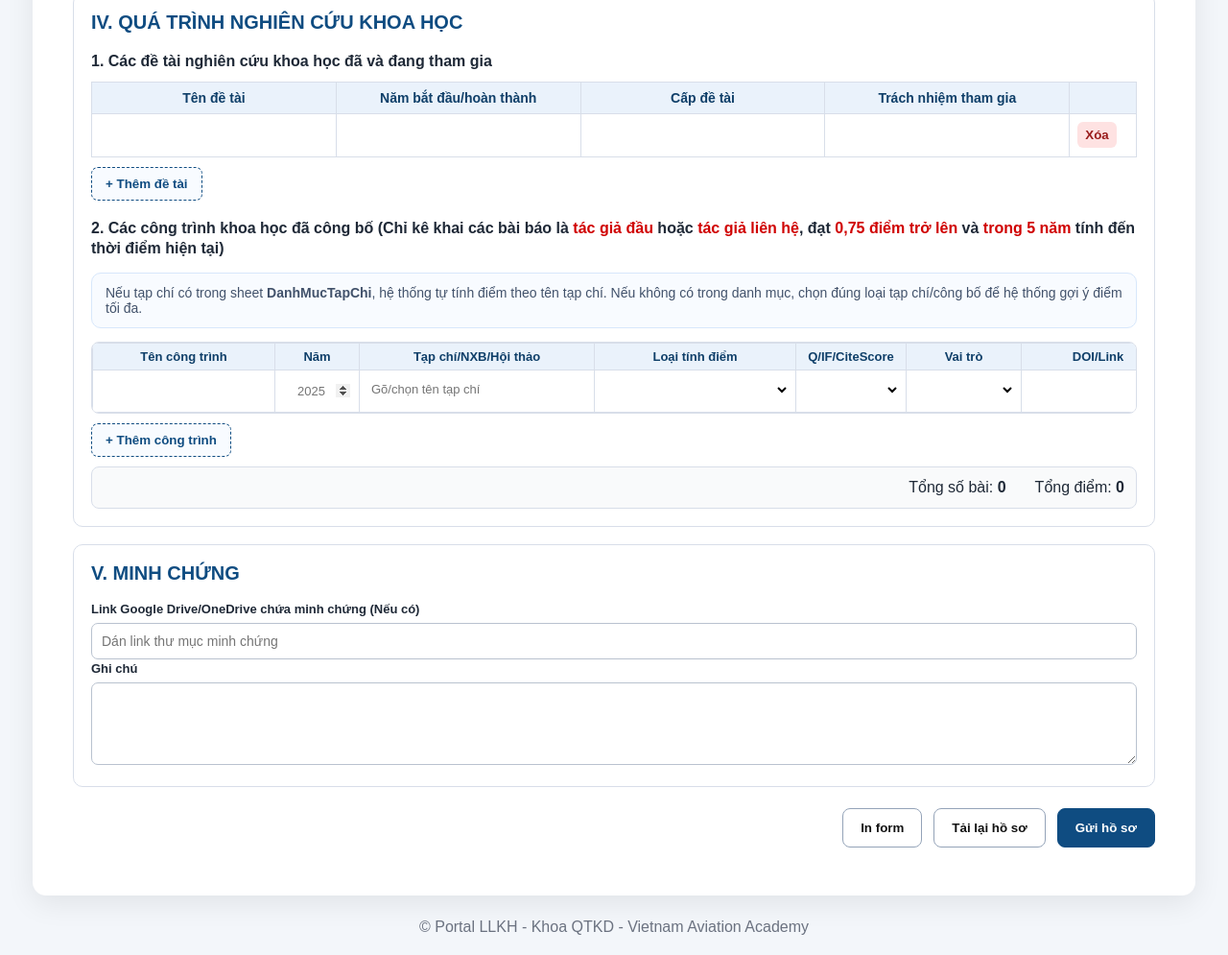
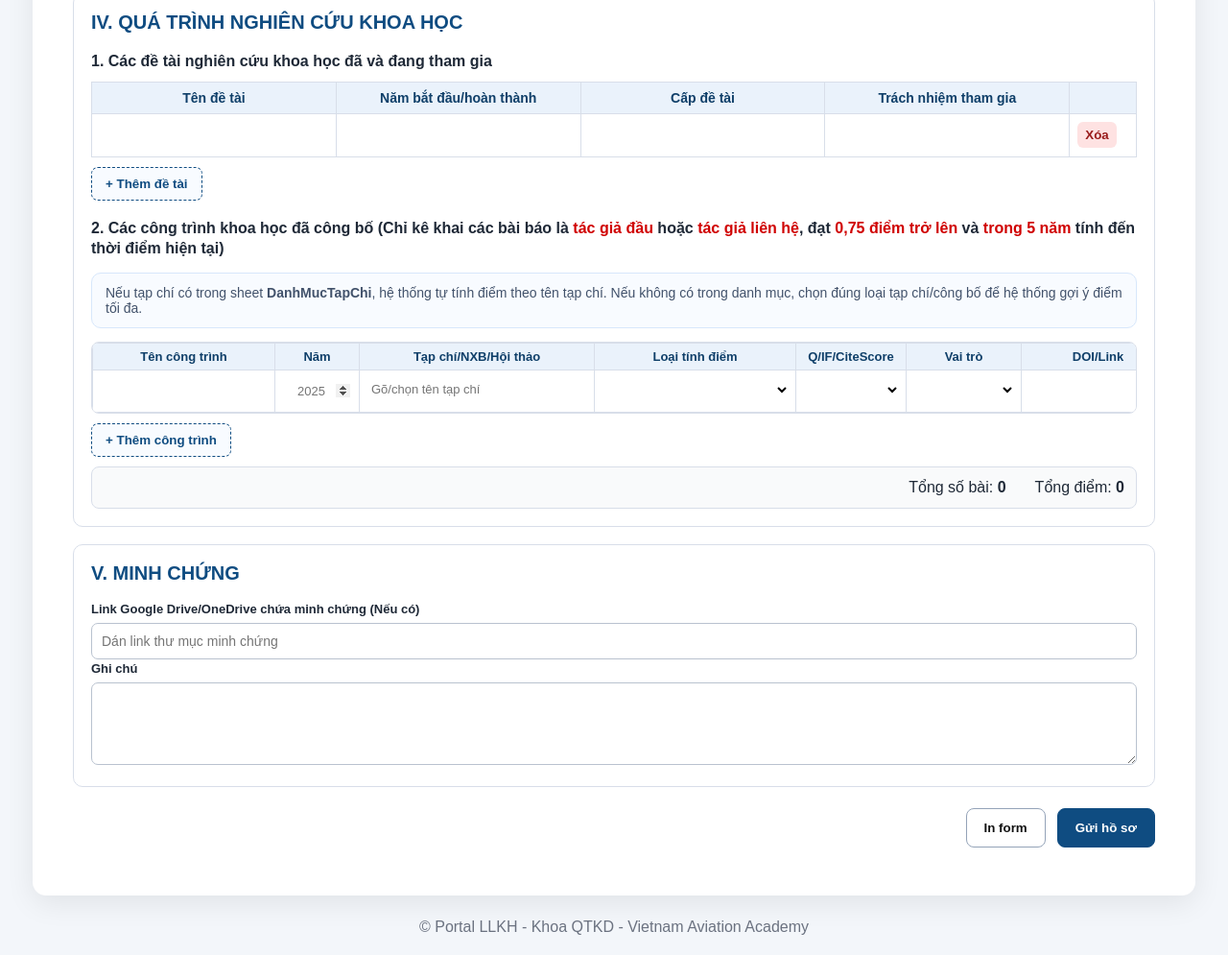
Before and after one commit to vuongbn90/llkh, a plain HTML site: page index.html in a window 1280 px wide. Shown: the part 1736-2731 px from the top of the page at 96% size. Drawn offline with Linux system fonts and the light colour scheme.

Commit message:
Update index.html

```diff
--- a/index.html
+++ b/index.html
@@ -108,10 +108,6 @@
 
         <div class="actions">
           <button type="button" onclick="window.print()">In form</button>
-          <button type="button" class="secondary"
-        onclick="loadMyProfile()">
-    Tải lại hồ sơ
-</button>
           <button type="submit" class="primary">Gửi hồ sơ</button>
         </div>
         <p id="status"></p>
```
